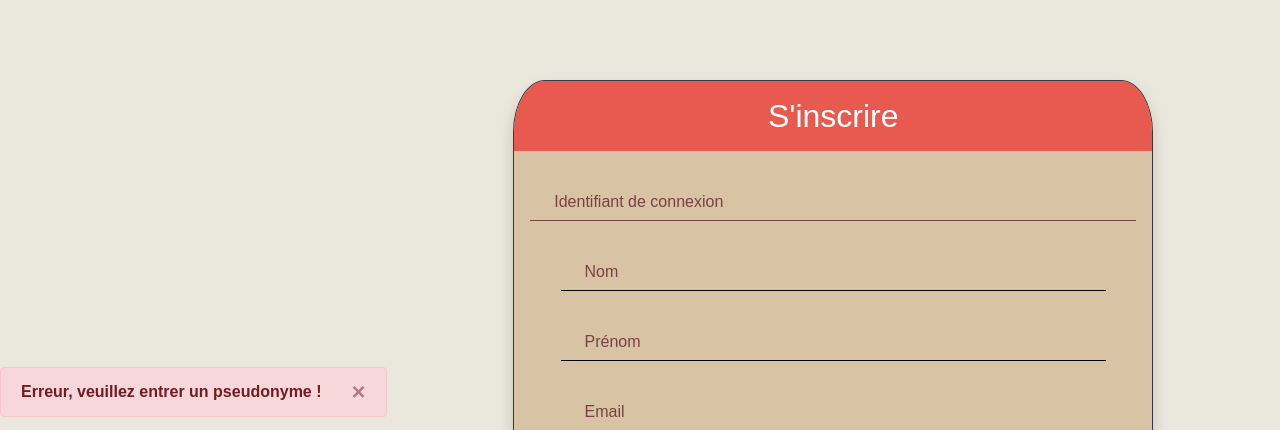
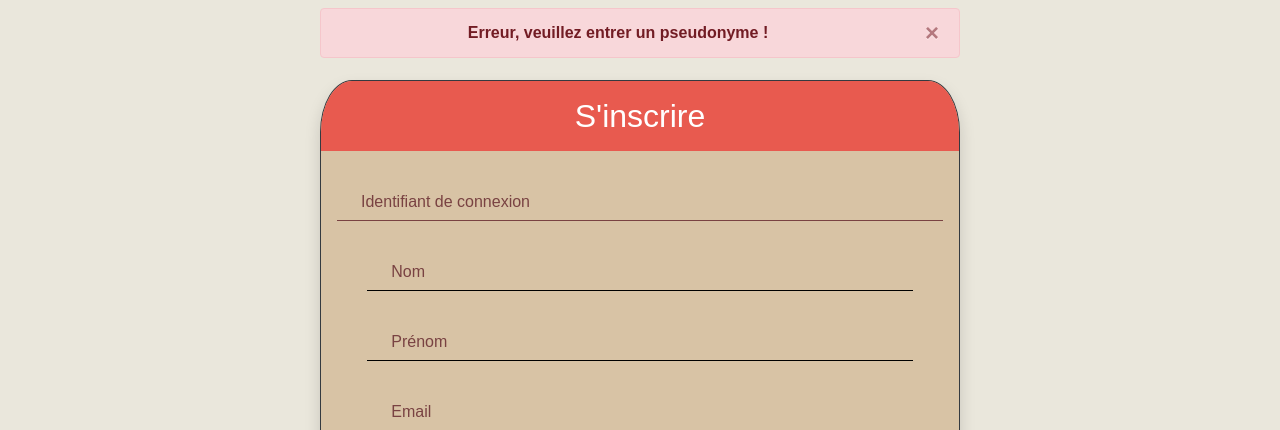
Before and after one commit to ValentinDouvry/expernet-sgm, a PHP site: the page made by views/form_register.php in a window 1280 px wide. Shown: the top 430 px of the page. Run offline with PHP 8.4, Linux system fonts and the light colour scheme; data comes from the database, SQL or seed files in the repository; a stand-in replaces the project's code that opens the database connection.

Commit message:
correction bug affichage pour l’alerte sur la page inscription

```diff
--- a/css/form.css
+++ b/css/form.css
@@ -14,10 +14,10 @@ body {
 }
 
 .form-alert-login {
+    position: absolute;
     top: 0.5rem;
     left: 50%;
     transform: translateX(-50%);
-    position: absolute;
     width: 100%;
     max-width: 40rem;
 }
--- a/views/form_register.php
+++ b/views/form_register.php
@@ -21,7 +21,7 @@ require_once("../secret/connect_db.php");
 
     <?php if (isset($_GET['status']) && isset($_GET['text'])) : ?>
 
-    <div class="alert alert-<?= $_GET['status']; ?> alert-dismissible fade show" role="alert">
+    <div class="form-alert-login alert alert-<?= $_GET['status']; ?> alert-dismissible fade show" role="alert">
         <button type="button" class="close" data-dismiss="alert" aria-label="Close">
             <span aria-hidden="true">&times;</span>
         </button>
```
